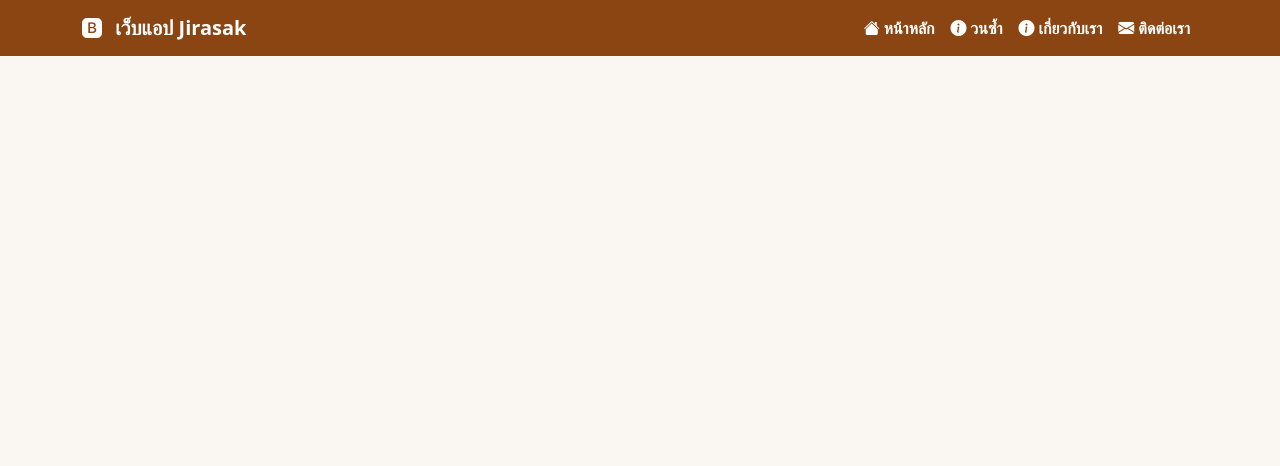
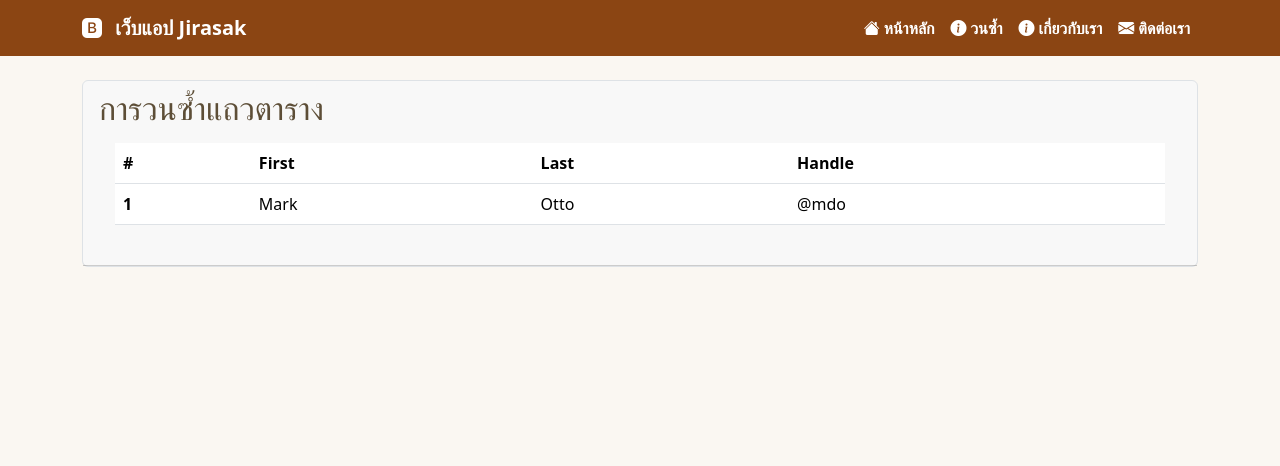
Before and after one commit to Jirasak-Thongpila/bootstrap_5_webapp, a Django app: page /for/ in a window 1280 px wide. Shown: the top 466 px of the page. Run offline with Django 5.2, Linux system fonts and the light colour scheme.

Commit message:
เพิ่มหน้าวนซ้ำและแก้ไข navigation links

```diff
--- a/templates/for.html
+++ b/templates/for.html
@@ -1,3 +1,28 @@
-{% extends "base.html" %}
+{% extends "base.html" %} {% block content %}
+<div class="card">
+  <div class="card-header">
+    <h2 class="mb-0">การวนซ้ำแถวตาราง</h2>
+    <div class="card-body">
+      <table class="table">
+        <thead>
+          <tr>
+            <th scope="col">#</th>
+            <th scope="col">First</th>
+            <th scope="col">Last</th>
+            <th scope="col">Handle</th>
+          </tr>
+        </thead>
+        <tbody>
+          <tr>
+            <th scope="row">1</th>
+            <td>Mark</td>
+            <td>Otto</td>
+            <td>@mdo</td>
+          </tr>
+        </tbody>
+      </table>
+    </div>
+  </div>
 
-{}
+  {% endblock content %}
+</div>
```
